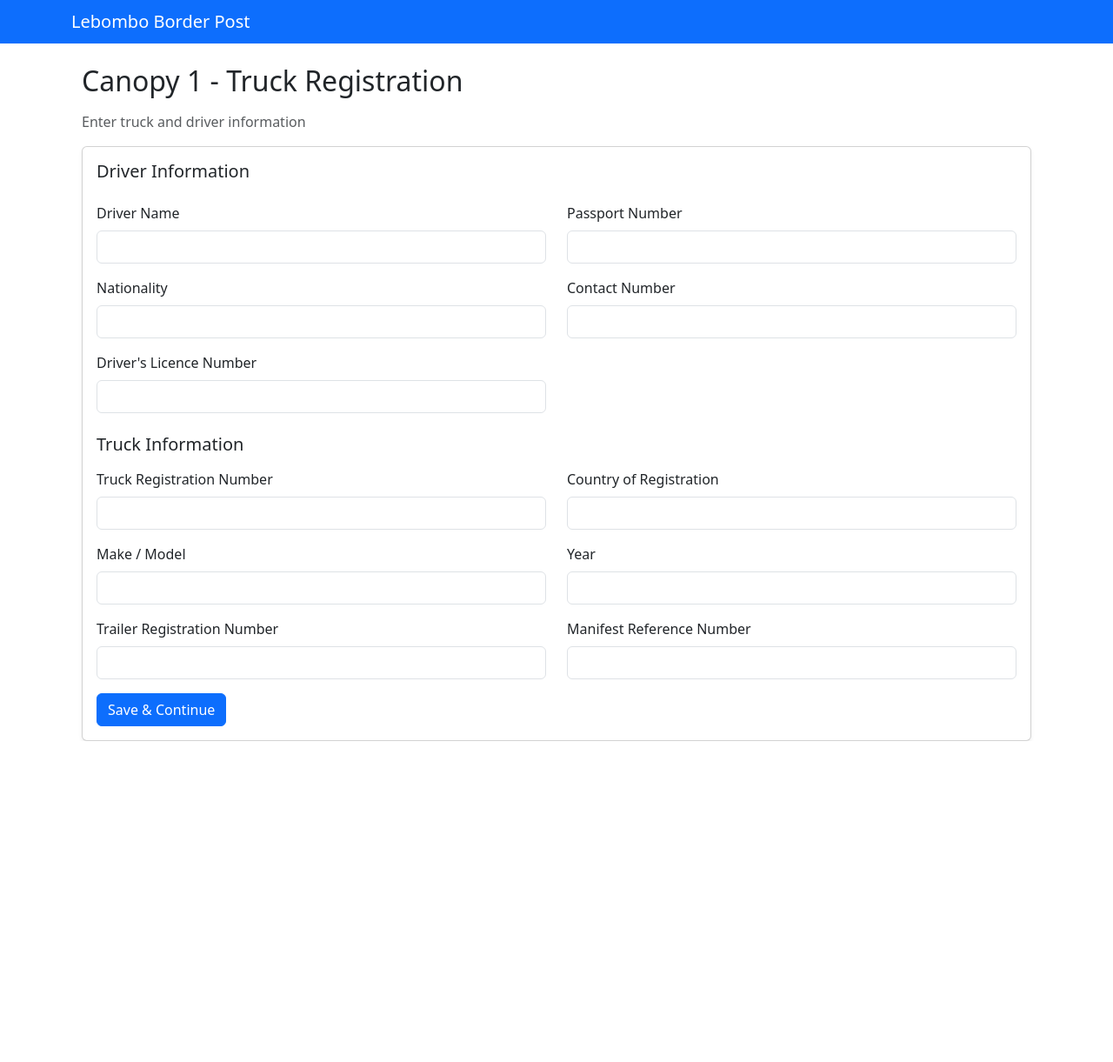
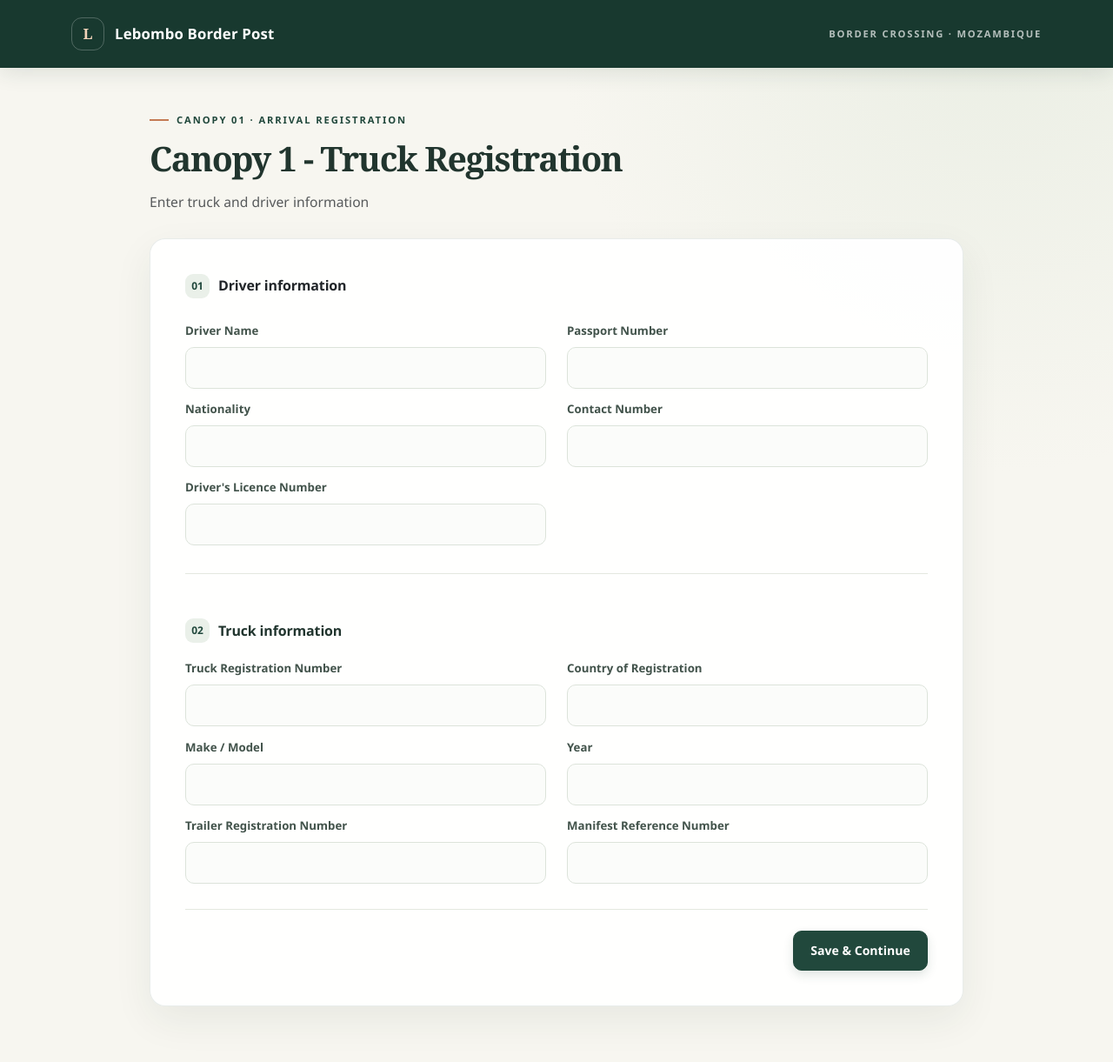
Before and after one commit to micah-jvr-UP/BFB_GroupProject, a Flask app: page / in a window 1280 px wide. Shown: the whole page at 87% size. Before the commit the page ends 852 px from the top, so only its background shows below. Run offline with Flask 3, Linux system fonts and the light colour scheme.

Commit message:
Changed the aesthetic of the pages

```diff
--- /dev/null
+++ b/static/css/style.css
@@ -0,0 +1,307 @@
+
+:root {
+    --ink: #21352e;
+    --muted: #718078;
+    --forest: #21483c;
+    --forest-dark: #18392f;
+    --sage: #eaf0e9;
+    --paper: #f7f6f0;
+    --line: #e4e8df;
+    --accent: #c47b54;
+}
+
+body {
+    min-height: 100vh;
+    background:
+        radial-gradient(ellipse at 90% 0%, rgba(224, 232, 218, 0.55), transparent 32rem),
+        var(--paper);
+    color: var(--ink);
+    font-family: "Segoe UI", Arial, sans-serif;
+    -webkit-font-smoothing: antialiased;
+}
+
+.navbar {
+    padding: 15px 0;
+    background-color: var(--forest-dark) !important;
+    box-shadow: 0 5px 24px rgba(24, 57, 47, 0.12);
+}
+
+.navbar .container {
+    gap: 1rem;
+}
+
+.navbar-brand {
+    display: inline-flex;
+    align-items: center;
+    gap: 12px;
+    margin: 0;
+    color: #fff !important;
+    font-size: 1.05rem;
+    font-weight: 650;
+    letter-spacing: 0.01em;
+}
+
+.brand-mark {
+    display: grid;
+    width: 38px;
+    height: 38px;
+    place-items: center;
+    border: 1px solid rgba(255, 255, 255, 0.24);
+    border-radius: 12px;
+    color: #f2d3b9;
+    font-family: Georgia, serif;
+    font-size: 1.05rem;
+}
+
+.navbar-note {
+    color: rgba(255, 255, 255, 0.68);
+    font-size: 0.7rem;
+    font-weight: 600;
+    letter-spacing: 0.16em;
+    text-transform: uppercase;
+}
+
+main.container {
+    max-width: 960px;
+    padding-top: 3.25rem;
+    padding-bottom: 4rem;
+}
+
+.page-heading {
+    margin-bottom: 1.75rem;
+}
+
+.eyebrow {
+    display: flex;
+    align-items: center;
+    gap: 9px;
+    margin-bottom: 0.75rem;
+    color: var(--forest);
+    font-size: 0.7rem;
+    font-weight: 700;
+    letter-spacing: 0.17em;
+    text-transform: uppercase;
+}
+
+.eyebrow::before {
+    width: 22px;
+    height: 2px;
+    background: var(--accent);
+    content: "";
+}
+
+h2 {
+    margin-bottom: 0.55rem;
+    color: var(--ink);
+    font-family: Georgia, "Times New Roman", serif;
+    font-size: clamp(1.8rem, 4vw, 2.45rem);
+    font-weight: 600;
+    letter-spacing: -0.035em;
+    line-height: 1.15;
+}
+
+.page-heading p {
+    max-width: 600px;
+    margin: 0;
+    color: var(--muted);
+    font-size: 0.98rem;
+    line-height: 1.65;
+}
+
+.card {
+    overflow: hidden;
+    border: 1px solid rgba(33, 72, 60, 0.1);
+    border-radius: 18px;
+    background: rgba(255, 255, 255, 0.92);
+    box-shadow: 0 16px 45px rgba(35, 53, 45, 0.07) !important;
+}
+
+.card-body {
+    padding: clamp(1.4rem, 4vw, 2.5rem);
+}
+
+h5 {
+    display: flex;
+    align-items: center;
+    gap: 10px;
+    color: var(--ink);
+    font-size: 1rem;
+    font-weight: 700;
+    letter-spacing: -0.01em;
+}
+
+.section-number {
+    display: inline-grid;
+    width: 28px;
+    height: 28px;
+    place-items: center;
+    border-radius: 9px;
+    background: var(--sage);
+    color: var(--forest);
+    font-size: 0.75rem;
+    font-weight: 700;
+}
+
+.form-label {
+    margin-bottom: 0.5rem;
+    color: #42534b;
+    font-size: 0.83rem;
+    font-weight: 650;
+}
+
+.form-control {
+    min-height: 48px;
+    padding: 0.7rem 0.85rem;
+    border: 1px solid #dce3da;
+    border-radius: 10px;
+    background-color: #fbfcfa;
+    color: var(--ink);
+    font-size: 0.92rem;
+    transition: border-color 160ms ease, box-shadow 160ms ease, background-color 160ms ease;
+}
+
+.form-control::placeholder {
+    color: #a0aaa3;
+}
+
+.form-control:hover {
+    border-color: #b8c7bc;
+}
+
+.form-control:focus {
+    border-color: #648b77;
+    background-color: #fff;
+    box-shadow: 0 0 0 4px rgba(76, 119, 94, 0.13);
+}
+
+form .row {
+    --bs-gutter-y: 0.15rem;
+    margin-bottom: 0.65rem !important;
+}
+
+.form-section + .form-section {
+    margin-top: 2rem;
+    padding-top: 1.7rem;
+    border-top: 1px solid var(--line);
+}
+
+.form-actions {
+    display: flex;
+    justify-content: flex-end;
+    margin-top: 1.8rem;
+    padding-top: 1.5rem;
+    border-top: 1px solid var(--line);
+}
+
+.btn {
+    min-height: 46px;
+    padding: 0.7rem 1.2rem;
+    border-radius: 10px;
+    font-size: 0.88rem;
+    font-weight: 650;
+    transition: background-color 160ms ease, border-color 160ms ease, transform 160ms ease, box-shadow 160ms ease;
+}
+
+.btn:hover {
+    transform: translateY(-1px);
+}
+
+.btn-primary {
+    border-color: var(--forest);
+    background-color: var(--forest);
+    box-shadow: 0 5px 12px rgba(33, 72, 60, 0.14);
+}
+
+.btn-primary:hover,
+.btn-primary:focus {
+    border-color: var(--forest-dark);
+    background-color: var(--forest-dark);
+}
+
+.btn-secondary {
+    border: 1px solid #d8e0d8;
+    background: #fff;
+    color: #405349;
+}
+
+.btn-secondary:hover {
+    border-color: #b9c8bc;
+    background: #f5f8f4;
+    color: var(--forest-dark);
+}
+
+.review-section + .review-section {
+    margin-top: 1.7rem;
+}
+
+.review-section h5 {
+    margin-bottom: 0.8rem;
+}
+
+.table {
+    margin-bottom: 0;
+    border-color: var(--line);
+    color: var(--ink);
+    font-size: 0.9rem;
+    vertical-align: middle;
+}
+
+.table th {
+    width: 40%;
+    background-color: #f6f8f4;
+    color: #59685f;
+    font-size: 0.82rem;
+    font-weight: 650;
+}
+
+.table td,
+.table th {
+    padding: 0.85rem 1rem;
+}
+
+.table td {
+    overflow-wrap: anywhere;
+    background-color: #fff;
+}
+
+.table-warning {
+    background-color: #fff8e8 !important;
+    outline: 2px solid rgba(196, 123, 84, 0.24);
+    outline-offset: -2px;
+}
+
+.review-actions {
+    gap: 0.75rem;
+    margin-top: 1.75rem !important;
+    padding-top: 1.5rem;
+    border-top: 1px solid var(--line);
+}
+
+@media (max-width: 575.98px) {
+    main.container {
+        padding-top: 2.25rem;
+    }
+
+    .navbar-note {
+        max-width: 110px;
+        text-align: right;
+        line-height: 1.5;
+    }
+
+    .review-actions {
+        flex-direction: column-reverse;
+    }
+
+    .review-actions .btn {
+        width: 100%;
+    }
+
+    .table th {
+        width: 44%;
+    }
+
+    .table td,
+    .table th {
+        padding: 0.75rem;
+    }
+}
--- a/templates/base.html
+++ b/templates/base.html
@@ -9,21 +9,24 @@
 
     <!-- Bootstrap CSS -->
     <link href="https://cdn.jsdelivr.net/npm/bootstrap@5.3.3/dist/css/bootstrap.min.css" rel="stylesheet">
+    <link rel="stylesheet" href="{{ url_for('static', filename='css/style.css') }}">
 </head>
 
 <body>
 
     <!-- Navigation bar -->
-    <nav class="navbar navbar-dark bg-primary">
+    <nav class="navbar navbar-dark">
         <div class="container">
             <span class="navbar-brand mb-0 h1">
-                Lebombo Border Post
+                <span class="brand-mark" aria-hidden="true">L</span>
+                <span>Lebombo Border Post</span>
             </span>
+            <span class="navbar-note">Border crossing · Mozambique</span>
         </div>
     </nav>
 
     <!-- Content from other pages -->
-    <main class="container mt-4">
+    <main class="container">
         {% block content %}
         {% endblock %}
     </main>
--- a/templates/index.html
+++ b/templates/index.html
@@ -5,22 +5,23 @@
 
 {% block content %}
 
-<div class="container">
-
+<div>
+    <header class="page-heading">
+        <div class="eyebrow">Canopy 01 · Arrival registration</div>
     <h2 class="mb-3">Canopy 1 - Truck Registration</h2>
-
     <p class="text-muted">
         Enter truck and driver information
     </p>
+    </header>
 
     <div class="card shadow-sm">
         <div class="card-body">
-
-            <h5 class="card-title mb-4">
-                Driver Information
-            </h5>
-
             <form action="{{ url_for('confirm') }}" method="POST">
+                <section class="form-section">
+                    <h5 class="card-title mb-4">
+                        <span class="section-number">01</span>
+                        Driver information
+                    </h5>
 
                 <div class="row mb-3">
                     <div class="col-md-6">
@@ -52,8 +53,13 @@
                         <input type="text" id="licence_number" name="licence_number" class="form-control" required>
                     </div>
                 </div>
+                </section>
 
-                <h5 class="mt-4 mb-3">Truck Information</h5>
+                <section class="form-section">
+                    <h5 class="mt-4 mb-3">
+                        <span class="section-number">02</span>
+                        Truck information
+                    </h5>
 
                 <div class="row mb-3">
                     <div class="col-md-6">
@@ -90,10 +96,13 @@
                         <input type="text" id="manifest_reference" name="manifest_reference" class="form-control" required>
                     </div>
                 </div>
+                </section>
 
-                <button type="submit" class="btn btn-primary">
-                Save & Continue
-                </button>
+                <div class="form-actions">
+                    <button type="submit" class="btn btn-primary">
+                        Save &amp; Continue
+                    </button>
+                </div>
 
             </form>
 
```
Also changed, not shown: templates/confirm_details.html (+17 -13 lines).
